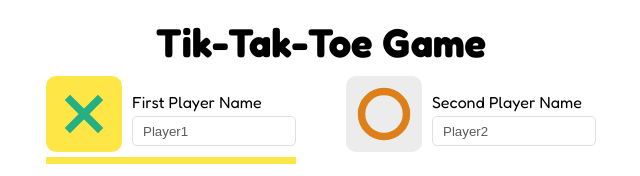
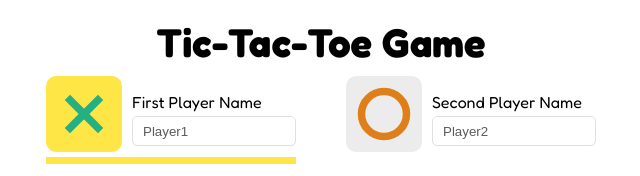
Before and after one commit to OlesiaKniazeva/Tic-Tac-Toe, a website with bundled scripts: page index.html in a window 1280 px wide. Shown: the top 176 px of the page, 319-959 px from the left. Built offline with nearby package versions, Linux system fonts and the light colour scheme.

Commit message:
fix name

```diff
--- a/index.html
+++ b/index.html
@@ -3,12 +3,12 @@
   <head>
     <meta charset="UTF-8" />
     <meta name="viewport" content="width=device-width, initial-scale=1.0" />
-    <title>Tik-Tak-Toe Game</title>
+    <title>Tic-Tac-Toe Game</title>
     <script  type="module" src="src/dom.js" defer></script>
     <link rel="stylesheet" href="styles/style.css" />
   </head>
   <body>
-    <h1 class="game-header">Tik-Tak-Toe Game</h1>
+    <h1 class="game-header">Tic-Tac-Toe Game</h1>
     <div class="users-container">
       <div class="first-user active-user user">
         <button class="user-symbol first">
```
